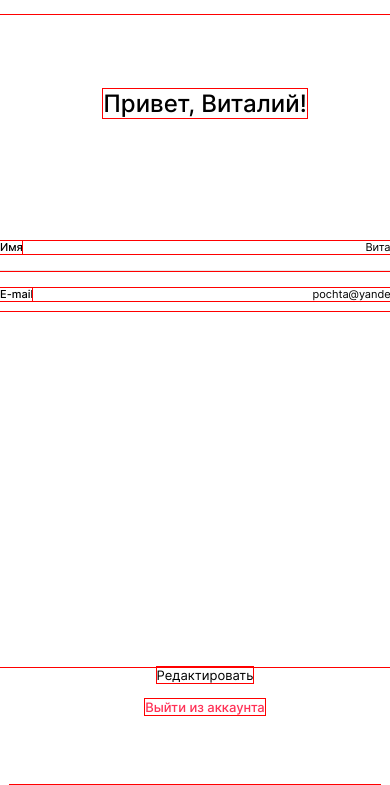
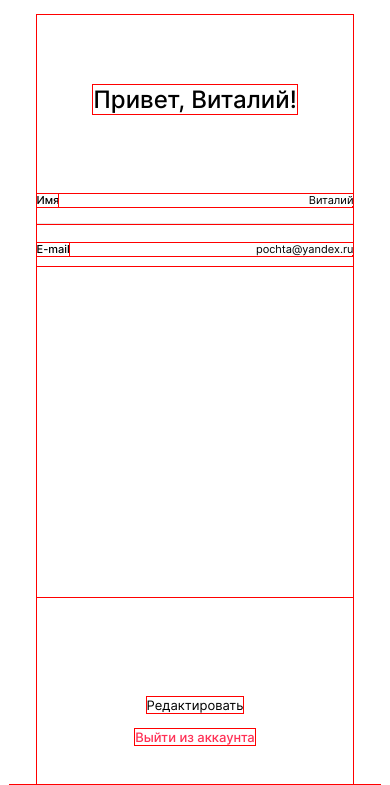
Before and after one commit to MorozovaWorld/movies-explorer-frontend, a React app: page /profile in a window 390 px wide. Shown: the part 59-844 px from the top of the page. Built offline with nearby package versions, Linux system fonts and the light colour scheme.

Commit message:
feat: adoptive layout for mobile profile page

```diff
--- a/src/components/Profile/Profile.css
+++ b/src/components/Profile/Profile.css
@@ -17,6 +17,7 @@
   flex-direction: column;
   flex-grow: 1;
   width: 100%;
+  margin-bottom: 210px;
 }
 
 .profile__title {
@@ -31,13 +32,14 @@
   justify-content: space-between;
   border-bottom: 1px solid #E8E8E8;
   padding-bottom: 16px;
-  margin-bottom: 17px;
+  margin-bottom: 18px;
   position: relative;
 }
 
 .profile__input-container:last-child {
   border: none;
   padding-bottom: 10px;
+  margin-bottom: 0;
 }
 
 .profile__input-label {
@@ -91,3 +93,44 @@
   color: #FF3055;
   margin: 16px 0 70px;
 }
+
+@media screen and (max-width: 768px) {
+  .profile {
+    padding-top: 236px;
+  }
+
+  .profile__title {
+    margin-bottom: 96px;
+  }
+
+  .profile__input-container {
+    margin-bottom: 19px;
+  }
+
+  .profile__form {
+    margin-bottom: 203px;
+  }
+
+  .profile__button-signout {
+    margin-bottom: 269px;
+  }
+}
+
+@media screen and (max-width: 500px) {
+  .profile {
+    min-width: 81.25%;
+    padding-top: 70px;
+  }
+
+  .profile__title {
+    margin-bottom: 80px;
+  }
+
+  .profile__form {
+    margin-bottom: 100px;
+  }
+
+  .profile__button-signout {
+    margin-bottom: 40px;
+  }
+}
```
